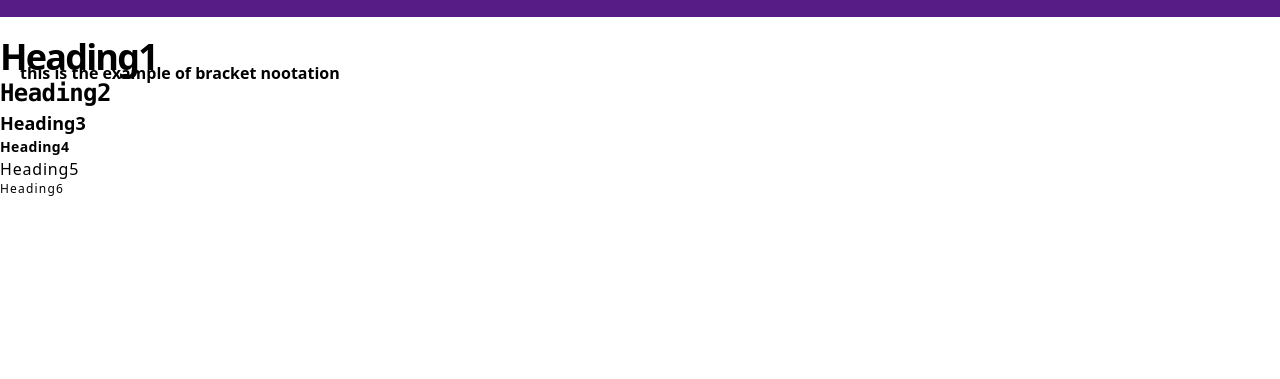
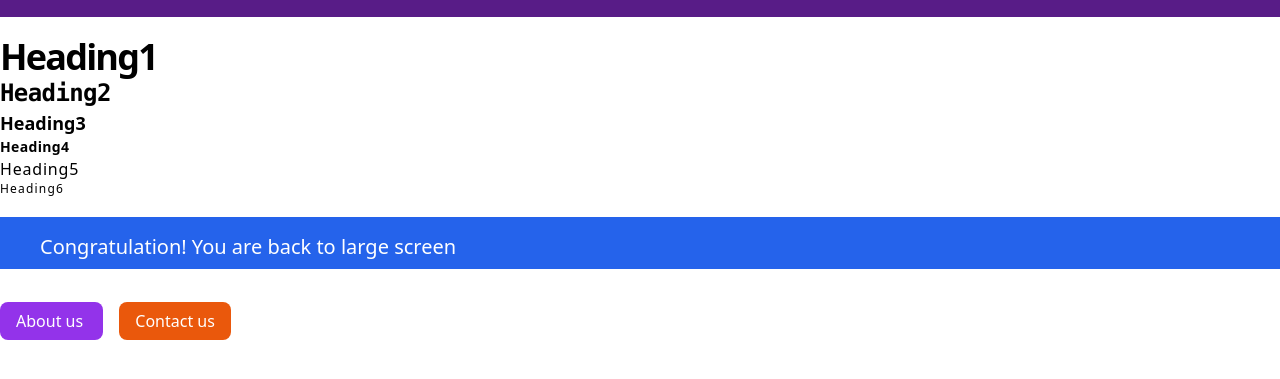
Before and after one commit to BeWithSohail/Tailwind-Project-Clone, a website built with Vite: page index.html in a window 1280 px wide. Shown: the part 59-438 px from the top of the page. Built offline with nearby package versions, Linux system fonts and the light colour scheme.

Commit message:
filed modifeid and css and html added

```diff
--- a/index.html
+++ b/index.html
@@ -48,13 +48,43 @@
     <!-- end -->
 
     <!-- this is for adding some custom css here -->
-    <div class="container py-5 mx-auto">
-        <h3 class="font-bold pl-[20px] absolute top-[120px]">
-            this is the example of bracket nootation
+    <!-- <div class="container py-5 mx-auto">
+        <h3 class="font-bold pl-[20px] relative top-[120px]">
+            this is the example of bracket notation
         </h3>
+    </div> -->
+    <!-- End -->
+
+    <!-- Example of repsonsiveness -->
+    <!--
+        sm 0 to 640 resoultion for small devices like iPhone and android devices
+        md 640 to 768 resoultion for ipad resoution like
+        lg 1024 to 1280 resoultion
+        xl 1280 to 1536 resoultion
+        2xl 1536 to more resolution
+    -->
+    <div class="container mx-auto">
+        <div class="bg-red-700 py-2 px-10 py-10 sm:bg-yellow-600 md:bg-cyan-600 lg:bg-blue-600 2xl:bg-pink-500 ">
+            <p class="text-white md:text-xl lg:hidden">
+                Lorem ipsum dolor sit amet consectetur adipisicing elit. Rerum quis nesciunt impedit architecto aspernatur odit ducimus aliquid tempore, delectus repellat at suscipit dolore molestias neque pariatur, officia sunt dolorem quas.
+            </p>
+            <p class="hidden lg:block text-white text-xl mt-2 ">
+                Congratulation! You are back to large screen
+            </p>
+        </div>
     </div>
     <!-- End -->
 
+    <!-- How to create a button and style it in tailwind css -->
+    <div class="container mx-auto mt-10">
+        <a href="# " class="px-4 py-2 bg-purple-600 text-white rounded-lg hover:bg-purple-700">
+            About us
+        </a>
+        <a href="# " class="px-4 py-2 bg-orange-600 text-white rounded-lg hover:bg-orange-700 ml-4">
+            Contact us
+        </a>
+    </div>
+    <!-- End -->
 
 </body>
 
```
Also changed, not shown: package.json (added, +28 -0 lines).
